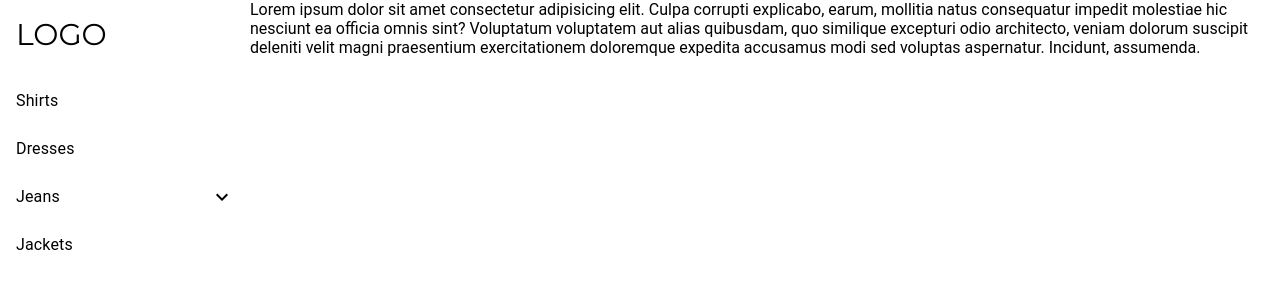
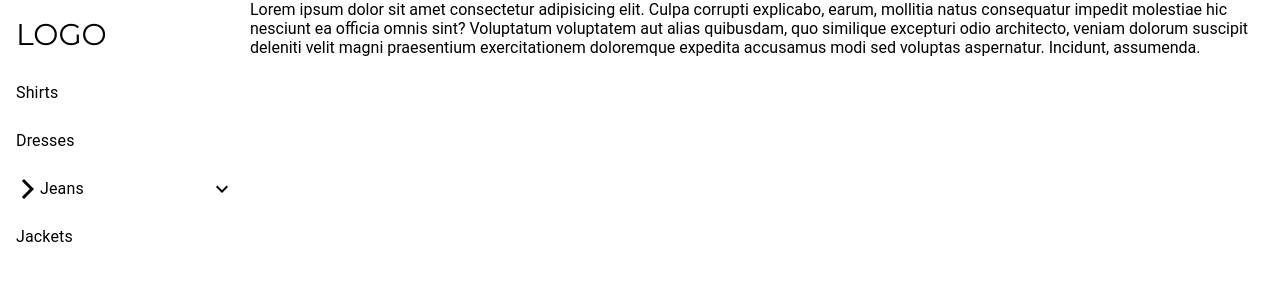
Before and after one commit to AdamKrowka/shopExample, a React (Create React App) app: page / in a window 1280 px wide. Shown: the top 300 px of the page. Built offline with nearby package versions, Linux system fonts and the light colour scheme.

Commit message:
[shop/NavBar/List] selected category inicator added

```diff
--- a/package.json
+++ b/package.json
@@ -3,6 +3,8 @@
   "version": "0.1.0",
   "private": true,
   "dependencies": {
+    "@material-ui/core": "^4.11.0",
+    "@material-ui/icons": "^4.9.1",
     "@testing-library/jest-dom": "^4.2.4",
     "@testing-library/react": "^9.5.0",
     "@testing-library/user-event": "^7.2.1",
--- /dev/null
+++ b/src/Components/CategoryList.js
@@ -0,0 +1,130 @@
+import React from "react";
+import { makeStyles } from "@material-ui/core/styles";
+import { List, ListItem, ListItemText, Collapse } from "@material-ui/core";
+import { ExpandLess, ExpandMore } from "@material-ui/icons";
+import ArrowForwardIosIcon from "@material-ui/icons/ArrowForwardIos";
+
+const lista = [
+  "Shirts",
+  "Dresses",
+  ["Jeans", "Skinny", "Relaxed", "Bootcut", "Stright"],
+  "Jackets",
+];
+
+const useStyles = makeStyles((theme) => ({
+  root: {
+    width: "100%",
+    maxWidth: 360,
+    backgroundColor: theme.palette.background.paper,
+  },
+  nested: {
+    marginLeft: theme.spacing(4),
+    "&:hover": {
+      backgroundColor: "#ccc",
+    },
+  },
+  listItem: {
+    "&:hover": {
+      backgroundColor: "#ccc",
+    },
+  },
+}));
+
+const ListElement = ({
+  name,
+  nested,
+  selected,
+  setSelected,
+  index,
+  parentIndex,
+}) => {
+  const classes = useStyles();
+  const setSelect = () => {
+    nested
+      ? setSelected({ first: parentIndex, second: index })
+      : setSelected({ second: null, first: index });
+  };
+  return (
+    <ListItem
+      className={nested ? classes.nested : classes.listItem}
+      button
+      onClick={setSelect}
+    >
+      {nested ? (
+        selected.second === index ? (
+          <ArrowForwardIosIcon />
+        ) : null
+      ) : selected.first === index ? (
+        <ArrowForwardIosIcon />
+      ) : null}
+      <ListItemText primary={name} />
+    </ListItem>
+  );
+};
+
+const CategoryElement = ({
+  open,
+  setOpen,
+  children,
+  selected,
+  setSelected,
+  index,
+}) => {
+  const classes = useStyles();
+  const handleClick = () => {
+    setOpen(!open);
+    setSelected({ ...selected, first: index });
+  };
+
+  return (
+    <>
+      <ListItem className={classes.listItem} button onClick={handleClick}>
+        {selected.first === index ? <ArrowForwardIosIcon /> : null}
+        <ListItemText primary={children[0]} />
+        {open ? <ExpandLess /> : <ExpandMore />}
+      </ListItem>
+      <Collapse in={open} timeout="auto" unmountOnExit>
+        <List component="div" disablePadding>
+          {children.map((child, subIndex) =>
+            subIndex ? (
+              <ListElement
+                key={`${children[0]}${subIndex}`}
+                name={child}
+                nested
+                index={subIndex}
+                selected={selected}
+                setSelected={setSelected}
+                parentIndex={index}
+              />
+            ) : null
+          )}
+        </List>
+      </Collapse>
+    </>
+  );
+};
+export default ({ open, setOpen, selected, setSelected }) => {
+  const classes = useStyles();
+
+  return lista.map((element, index) =>
+    Array.isArray(element) ? (
+      <CategoryElement
+        setOpen={setOpen}
+        open={open}
+        key={index}
+        children={element}
+        selected={selected}
+        setSelected={setSelected}
+        index={index}
+      />
+    ) : (
+      <ListElement
+        key={index}
+        name={element}
+        selected={selected}
+        setSelected={setSelected}
+        index={index}
+      />
+    )
+  );
+};
--- a/src/Components/MenuList.js
+++ /dev/null
@@ -1,67 +0,0 @@
-import React from "react";
-import { makeStyles } from "@material-ui/core/styles";
-import ListSubheader from "@material-ui/core/ListSubheader";
-import List from "@material-ui/core/List";
-import ListItem from "@material-ui/core/ListItem";
-import ListItemText from "@material-ui/core/ListItemText";
-import Collapse from "@material-ui/core/Collapse";
-import ExpandLess from "@material-ui/icons/ExpandLess";
-import ExpandMore from "@material-ui/icons/ExpandMore";
-
-const useStyles = makeStyles((theme) => ({
-  root: {
-    width: "100%",
-    maxWidth: 360,
-    backgroundColor: theme.palette.background.paper,
-  },
-  nested: {
-    paddingLeft: theme.spacing(4),
-  },
-}));
-
-export default function NestedList() {
-  const classes = useStyles();
-  const [open, setOpen] = React.useState(false);
-
-  const handleClick = () => {
-    setOpen(!open);
-  };
-
-  return (
-    <List
-      component="nav"
-      aria-labelledby="nested-list-subheader"
-      className={classes.root}
-    >
-      <ListItem button>
-        <ListItemText primary="Shirts" />
-      </ListItem>
-      <ListItem button>
-        <ListItemText primary="Dresses" />
-      </ListItem>
-      <ListItem button onClick={handleClick}>
-        <ListItemText primary="Jeans" />
-        {open ? <ExpandLess /> : <ExpandMore />}
-      </ListItem>
-      <Collapse in={open} timeout="auto" unmountOnExit>
-        <List component="div" disablePadding>
-          <ListItem button className={classes.nested}>
-            <ListItemText primary="Skinny" />
-          </ListItem>
-          <ListItem button className={classes.nested}>
-            <ListItemText primary="Relaxed" />
-          </ListItem>
-          <ListItem button className={classes.nested}>
-            <ListItemText primary="Bootcut" />
-          </ListItem>
-          <ListItem button className={classes.nested}>
-            <ListItemText primary="Stright" />
-          </ListItem>
-        </List>
-      </Collapse>
-      <ListItem button>
-        <ListItemText primary="Jackets" />
-      </ListItem>
-    </List>
-  );
-}
--- a/src/Components/NavBar.js
+++ b/src/Components/NavBar.js
@@ -2,7 +2,7 @@ import React, { useState } from "react";
 import { makeStyles } from "@material-ui/core/styles";
 import MenuIcon from "@material-ui/icons/Menu";
 import Drawer from "@material-ui/core/Drawer";
-import NestedList from "./MenuList.js";
+import CategoryList from "./CategoryList.js";
 
 const useStyles = makeStyles((theme) => ({
   nav: {
@@ -63,6 +63,8 @@ const Logo = (props) => {
 
 const NavBar = () => {
   const [state, setState] = useState(false);
+  const [open, setOpen] = useState(false);
+  const [selected, setSelected] = useState({ first: 2, second: 2 });
   const classes = useStyles();
 
   const toggleDrawer = (open) => (event) => {
@@ -77,12 +79,9 @@ const NavBar = () => {
   };
   const mobileNavigation = (
     <div className={classes.mobile}>
-      <Logo color="white"></Logo>
-      <div className={classes.hamburgerWrapper}>
-        <MenuIcon
-          className={classes.hamburger}
-          onClick={toggleDrawer(true)}
-        ></MenuIcon>
+      <Logo color="white" />
+      <div className={classes.hamburgerWrapper} onClick={toggleDrawer(true)}>
+        <MenuIcon className={classes.hamburger} />
       </div>
       <Drawer
         transitionDuration={0}
@@ -92,17 +91,27 @@ const NavBar = () => {
         onClose={toggleDrawer(false)}
       >
         <div className={classes.drawerMenu}>
-          <Logo color="black"></Logo>
+          <Logo color="black" />
         </div>
-        <NestedList></NestedList>
+        <CategoryList
+          open={open}
+          setOpen={setOpen}
+          selected={selected}
+          setSelected={setSelected}
+        />
       </Drawer>
     </div>
   );
 
   const navigaion = (
     <div className={classes.nav}>
-      <Logo color="black"></Logo>
-      <NestedList></NestedList>
+      <Logo color="black" />
+      <CategoryList
+        open={open}
+        setOpen={setOpen}
+        selected={selected}
+        setSelected={setSelected}
+      />
     </div>
   );
 
```
Also changed, not shown: 1 other file (tests, documents, lock files or other folders).
